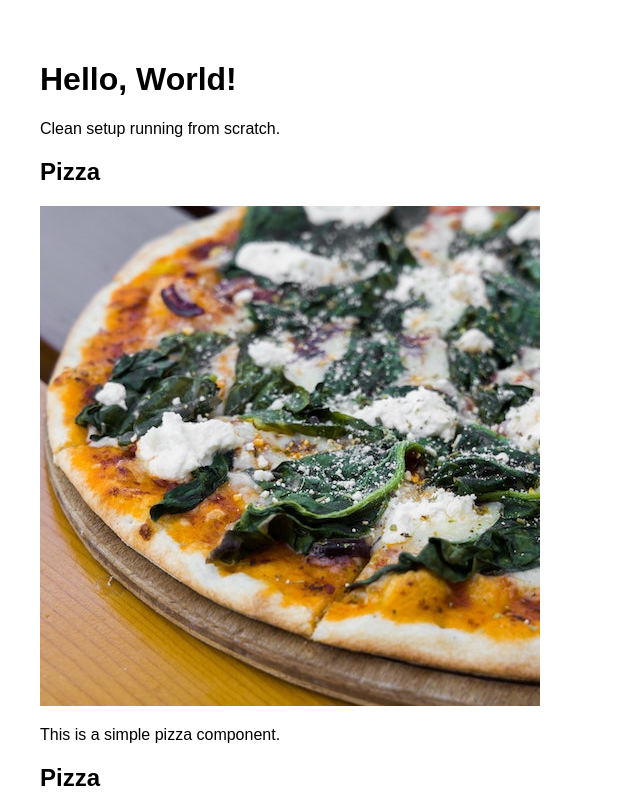
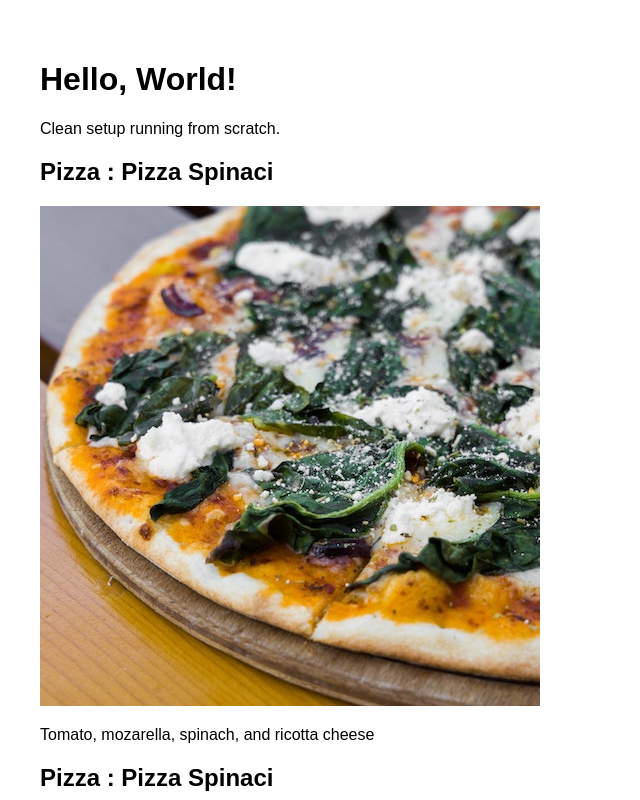
Before and after one commit to eldrich27/pizza-menu, a React (Vite) app in the folder pizza-menu-app/: page / in a window 1280 px wide. Shown: the top 800 px of the page, without its empty margins (0-640 px from the left). Built offline with nearby package versions, Linux system fonts and the light colour scheme.

Commit message:
Added Menu component

```diff
--- a/pizza-menu-app/src/components/Pizza.tsx
+++ b/pizza-menu-app/src/components/Pizza.tsx
@@ -1,9 +1,9 @@
 export default function Pizza() {
   return (
     <div>
-        <h2>Pizza</h2>
+        <h2>Pizza : Pizza Spinaci</h2>
         <img src="/pizzas/spinaci.jpg" alt="Spinaci Pizza" />
-        <p>This is a simple pizza component.</p>
+        <p>Tomato, mozarella, spinach, and ricotta cheese</p>
     </div>
   );
 }
```
Also changed, not shown: pizza-menu-app/src/components/Menu.tsx (added, +11 -0 lines).
